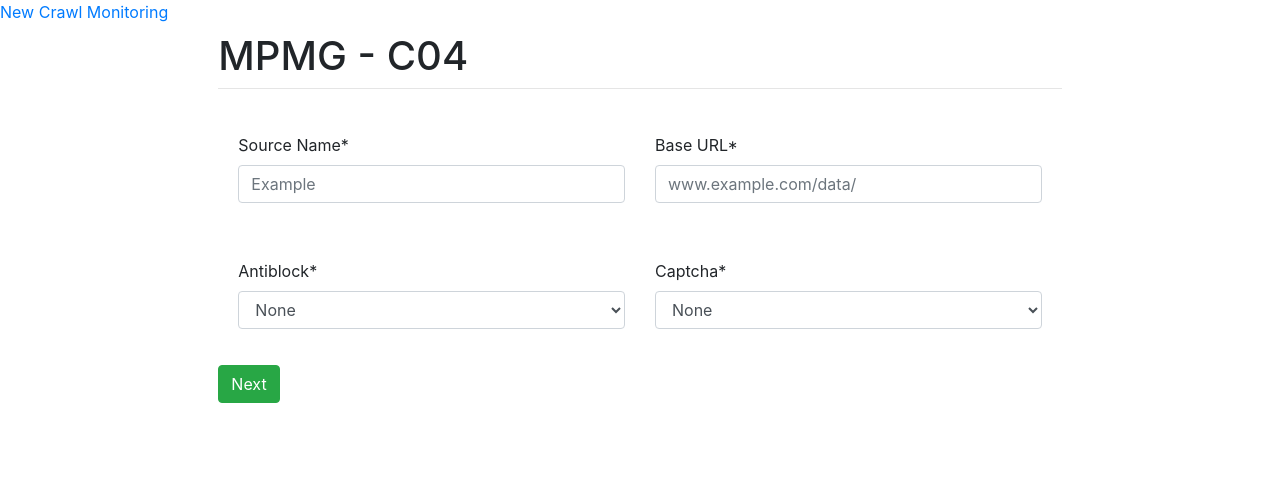
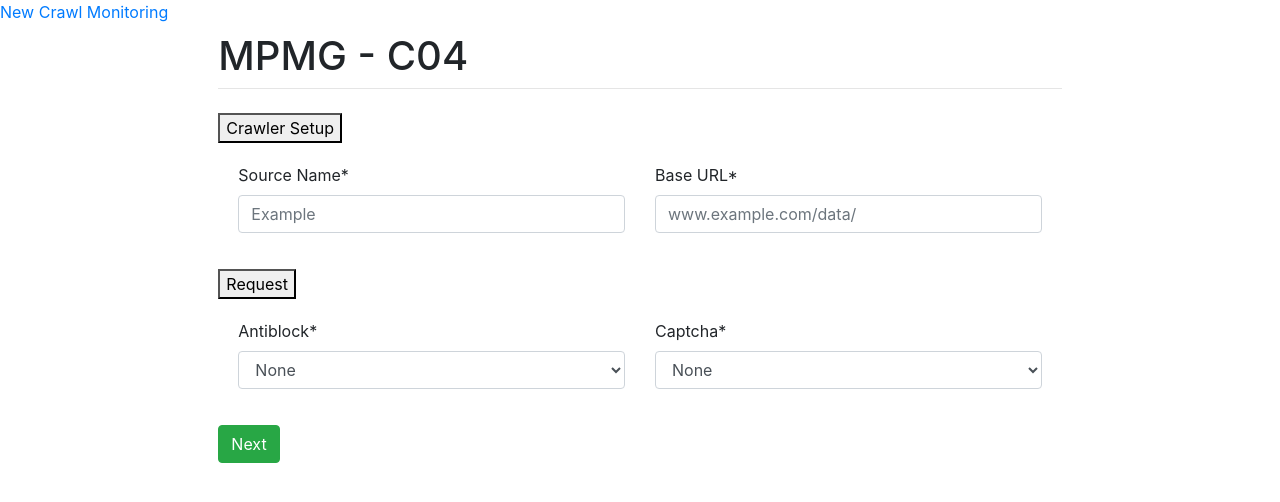
Before and after one commit to LorenaMendes/django-web-interface, a Django app: page /crawlers/ in a window 1280 px wide. Shown: the top 502 px of the page. Run offline with Django 3.2, Linux system fonts and the light colour scheme; some libraries are stand-ins or nearby versions.

Commit message:
accordion added

```diff
--- a/main/templates/main/create_crawl.html
+++ b/main/templates/main/create_crawl.html
@@ -8,6 +8,9 @@ Crawlers
 
 <form method="POST" action="." class="form-group">{% csrf_token %} <!-- esse token é para segurança em forms do tipo POST -->
 
+
+    <button type="button" class="accordion">Crawler Setup</button>
+    <div class="panel">
         <div class="row" style="padding:20px;">
             <div class="col md-6">
                 {{ form.source_name | as_crispy_field}}
@@ -16,7 +19,10 @@ Crawlers
                 {{ form.base_url | as_crispy_field}}
             </div>
         </div>
+    </div>
 
+    <button type="button" class="accordion">Request</button>
+    <div class="panel">
         <div class="row" style="padding:20px;">
             <div class="col md-6">
                 {{ form.antiblock | as_crispy_field}}
@@ -27,8 +33,26 @@ Crawlers
                 <div id="captchaDiv"></div>
             </div>
         </div>
+    </div>
 
     <button id="fixedbutton" type="submit" name="save" class="btn btn-success" onclick="showIframe">Next</button>
 </form>
 
+<script>
+    var acc = document.getElementsByClassName("accordion");
+    var i;
+
+    for (i = 0; i < acc.length; i++) {
+        acc[i].addEventListener("click", function() {
+            this.classList.toggle("active");
+            var panel = this.nextElementSibling;
+            if (panel.style.maxHeight) {
+                panel.style.maxHeight = null;
+            } else {
+                panel.style.maxHeight = panel.scrollHeight + 500 + "px";
+            }
+        });
+    }
+</script>
+
     {% endblock %}
--- a/main/templates/main/monitoring.html
+++ b/main/templates/main/monitoring.html
@@ -5,7 +5,5 @@ Monitoring
 {% endblock %}
 
 {% block content %}
-<p>Monitoring Section</p>
-
-
+MONITOR
 {% endblock %}
```
Lines whose indentation alone changed are shown as unchanged.
